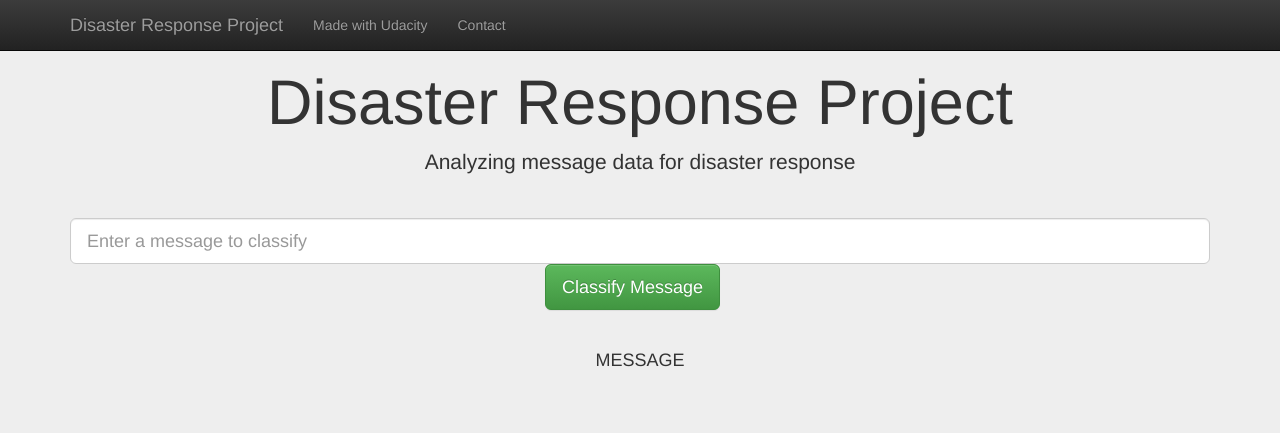
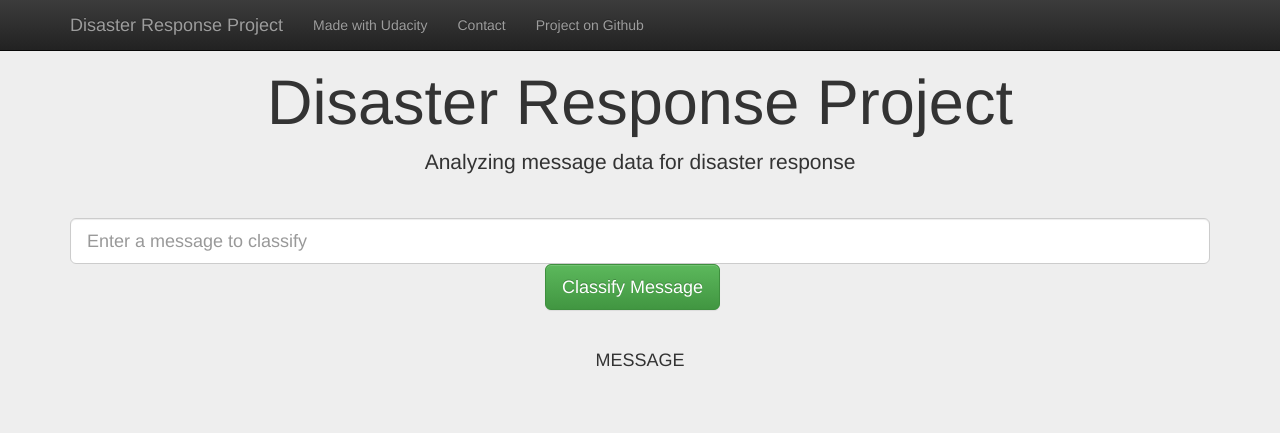
Before and after one commit to hungnguyendinh1999/disaster_response_pipeline_project, a Flask app: template app/templates/go.html in a window 1280 px wide. Shown: the top 433 px of the page. Run offline with Flask 2, Linux system fonts and the light colour scheme; the template is opened without the code that fills it, so the values that code supplies are empty; parts of the project's set-up code (start-up, migrations or seed data) failed here and were passed over; some libraries are stand-ins or nearby versions.

Commit message:
Completed Project V1

```diff
--- a/app/templates/master.html
+++ b/app/templates/master.html
@@ -23,7 +23,8 @@
         <div id="navbar" class="collapse navbar-collapse">
             <ul class="nav navbar-nav">
                 <li><a href="https://www.udacity.com/">Made with Udacity</a></li>
-                <li><a href="https://github.com/">Contact</a></li>
+                <li><a href="https://github.com/hungnguyendinh1999">Contact</a></li>
+                <li><a href="https://github.com/hungnguyendinh1999/disaster_response_pipeline_project">Project on Github</a></li>
             </ul>
         </div>
     </div>
--- a/data/process_data.py
+++ b/data/process_data.py
@@ -45,7 +45,7 @@
 
 def save_data(df, database_filename):
     engine = create_engine('sqlite:///' + database_filename)
-    df.to_sql(database_filename[:-3], engine, index=False)
+    df.to_sql(database_filename[:-3], engine, if_exist='replace', index=False)
 
 def main():
     if len(sys.argv) == 4:
```
